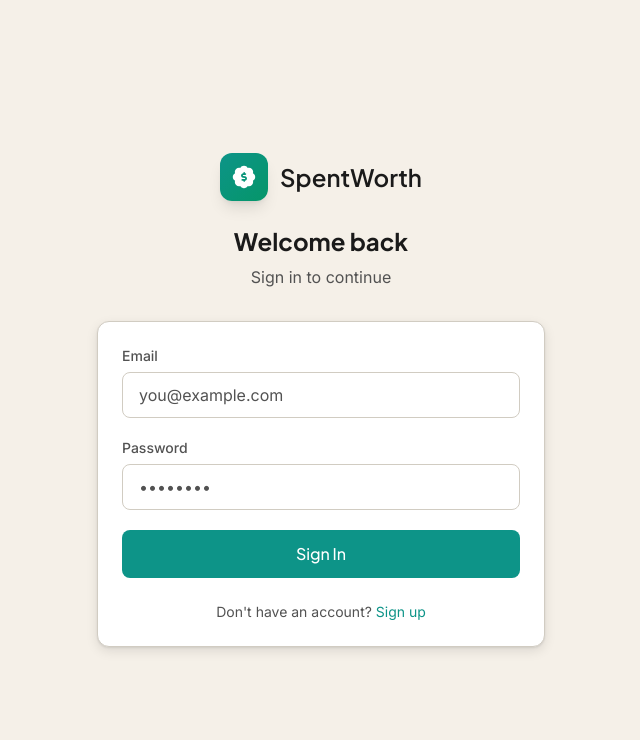
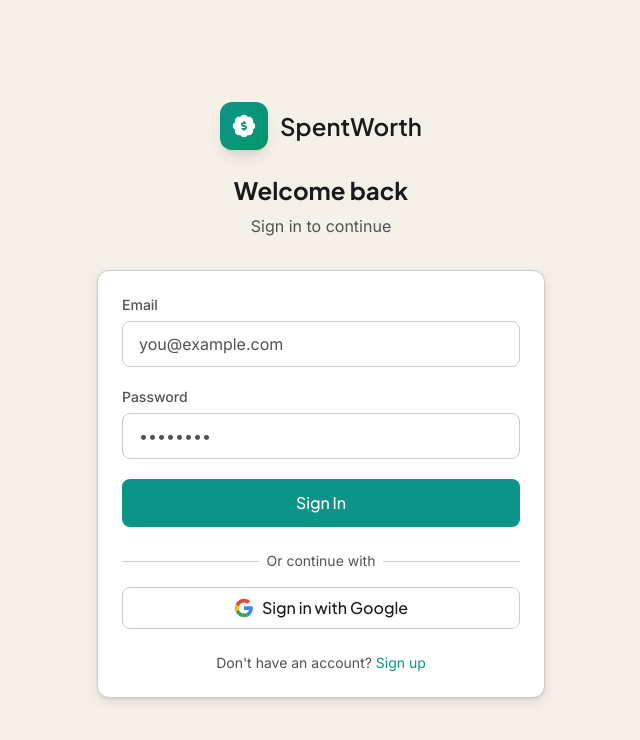
Before and after one commit to Marcus-Verus/spentworth, a SvelteKit app: page /login in a window 1280 px wide. Shown: the top 740 px of the page, without its empty margins (319-959 px from the left). Built offline with nearby package versions, Linux system fonts and the light colour scheme; no server answers.

Commit message:
Fix divider line styling and update favicon to use logo

```diff
--- a/src/hooks.server.ts
+++ b/src/hooks.server.ts
@@ -56,11 +56,12 @@
 		throw redirect(303, '/login');
 	}
 
-	// Redirect logged-in users away from auth pages
+	// Redirect logged-in users away from auth pages (but allow callback)
 	const authRoutes = ['/login', '/signup'];
 	const isAuthRoute = authRoutes.includes(event.url.pathname);
+	const isCallbackRoute = event.url.pathname === '/auth/callback';
 
-	if (isAuthRoute && session) {
+	if (isAuthRoute && session && !isCallbackRoute) {
 		throw redirect(303, '/dashboard');
 	}
 
--- /dev/null
+++ b/src/routes/auth/callback/+server.ts
@@ -0,0 +1,17 @@
+import { redirect } from '@sveltejs/kit';
+import type { RequestHandler } from './$types';
+
+export const GET: RequestHandler = async ({ url, cookies, locals: { supabase } }) => {
+	const code = url.searchParams.get('code');
+	const next = url.searchParams.get('next') || '/dashboard';
+
+	if (code) {
+		const { error } = await supabase.auth.exchangeCodeForSession(code);
+		if (!error) {
+			throw redirect(303, next);
+		}
+	}
+
+	// If there's an error or no code, redirect to login
+	throw redirect(303, '/login');
+};
--- a/src/routes/budgets/+page.svelte
+++ b/src/routes/budgets/+page.svelte
@@ -86,6 +86,31 @@
 		const largeArc = endAngle - startAngle > 180 ? 1 : 0;
 
 		return `M ${x1} ${y1} A ${radius} ${radius} 0 ${largeArc} 1 ${x2} ${y2} L ${x3} ${y3} A ${innerRadius} ${innerRadius} 0 ${largeArc} 0 ${x4} ${y4} Z`;
+	}
+
+	// Colors for donut chart
+	const COLORS = [
+		'#10b981', '#06b6d4', '#8b5cf6', '#f59e0b', '#ef4444',
+		'#ec4899', '#6366f1', '#14b8a6', '#f97316', '#84cc16'
+	];
+
+	// Get spending by category from budgets
+	function getCategorySpending() {
+		if (!budgets || budgets.length === 0) return [];
+
+		const categoryMap = new Map<string, number>();
+		for (const budget of budgets) {
+			const spent = budget.currentSpent || 0;
+			if (spent > 0) {
+				categoryMap.set(budget.category, (categoryMap.get(budget.category) || 0) + spent);
+			}
+		}
+
+		const categories = Array.from(categoryMap.entries())
+			.map(([category, spent]) => ({ category, spent }))
+			.sort((a, b) => b.spent - a.spent);
+
+		return categories;
 	}
 
 	async function loadBudgets() {
@@ -365,6 +390,43 @@
 			<!-- Charts Section -->
 			{#if summary && budgets.length > 0}
 				<div class="grid grid-cols-1 lg:grid-cols-2 gap-4 sm:gap-6 mb-6 sm:mb-8">
+					<!-- Spending by Category Donut Chart -->
+					{#if getCategorySpending().length > 0}
+						{@const categorySpending = getCategorySpending()}
+						{@const totalSpent = categorySpending.reduce((sum, cat) => sum + cat.spent, 0)}
+						<div class="rounded-2xl p-4 sm:p-6" style="background: {isDark ? '#1a1a1a' : '#ffffff'}; border: 1px solid {isDark ? '#2a2a2a' : '#e5e5e5'}; box-shadow: {isDark ? 'none' : '0 2px 8px rgba(0,0,0,0.06)'}">
+							<h3 class="font-display font-semibold mb-3 sm:mb-4 text-base sm:text-lg" style="color: {isDark ? '#ffffff' : '#171717'}">Spending by Category</h3>
+							<div class="flex flex-col sm:flex-row items-center gap-4 sm:gap-6">
+								<div class="relative flex-shrink-0">
+									{#if totalSpent > 0}
+										<svg viewBox="0 0 200 200" class="w-32 h-32 sm:w-44 sm:h-44">
+											{#each categorySpending as cat, i}
+												{@const startAngle = categorySpending.slice(0, i).reduce((acc, c) => acc + (c.spent / totalSpent) * 360, 0)}
+												{@const angle = (cat.spent / totalSpent) * 360}
+												{#if angle > 0.5}
+													<path d={getDonutPath(startAngle, startAngle + angle - 0.5)} fill={COLORS[i % COLORS.length]} class="hover:opacity-80 transition-opacity cursor-pointer">
+														<title>{cat.category}: {formatCurrency(cat.spent)}</title>
+													</path>
+												{/if}
+											{/each}
+											<text x="100" y="95" text-anchor="middle" class="text-[10px] sm:text-xs" style="fill: {isDark ? '#a3a3a3' : '#737373'}">Total</text>
+											<text x="100" y="115" text-anchor="middle" class="font-display font-bold text-sm sm:text-base" style="fill: {isDark ? '#ffffff' : '#171717'}">{formatCurrency(totalSpent)}</text>
+										</svg>
+									{/if}
+								</div>
+								<div class="flex-1 w-full grid grid-cols-2 sm:grid-cols-1 gap-1 sm:gap-2">
+									{#each categorySpending as cat, i}
+										<div class="flex items-center gap-2">
+											<div class="w-2 h-2 sm:w-3 sm:h-3 rounded-sm flex-shrink-0" style="background: {COLORS[i % COLORS.length]}"></div>
+											<span class="flex-1 truncate text-xs sm:text-sm" style="color: {isDark ? '#ffffff' : '#171717'}">{cat.category}</span>
+											<span class="font-mono text-[10px] sm:text-xs" style="color: {isDark ? '#a3a3a3' : '#737373'}">{formatCurrency(cat.spent)}</span>
+										</div>
+									{/each}
+								</div>
+							</div>
+						</div>
+					{/if}
+
 					<!-- Budget Usage Donut Chart -->
 					<div class="rounded-2xl p-4 sm:p-6" style="background: {isDark ? '#1a1a1a' : '#ffffff'}; border: 1px solid {isDark ? '#2a2a2a' : '#e5e5e5'}; box-shadow: {isDark ? 'none' : '0 2px 8px rgba(0,0,0,0.06)'}">
 						<h3 class="font-display font-semibold mb-4 text-base sm:text-lg" style="color: {isDark ? '#ffffff' : '#171717'}">Budget Usage</h3>
@@ -404,13 +466,15 @@
 						</div>
 					</div>
 
-					<!-- Budget vs Spent Bar Chart -->
-					<div class="rounded-2xl p-4 sm:p-6" style="background: {isDark ? '#1a1a1a' : '#ffffff'}; border: 1px solid {isDark ? '#2a2a2a' : '#e5e5e5'}; box-shadow: {isDark ? 'none' : '0 2px 8px rgba(0,0,0,0.06)'}">
+				</div>
+
+				<!-- Budget vs Spent Bar Chart -->
+				{#if budgets.length > 0}
+					{@const chartBudgets = budgets.slice(0, 8)}
+					{@const maxBudget = chartBudgets.length > 0 ? Math.max(...chartBudgets.map(b => Math.max(b.monthlyLimit || 0, b.currentSpent || 0, 1)), 1) : 1}
+					<div class="rounded-2xl p-4 sm:p-6 mb-6 sm:mb-8" style="background: {isDark ? '#1a1a1a' : '#ffffff'}; border: 1px solid {isDark ? '#2a2a2a' : '#e5e5e5'}; box-shadow: {isDark ? 'none' : '0 2px 8px rgba(0,0,0,0.06)'}">
 						<h3 class="font-display font-semibold mb-4 text-base sm:text-lg" style="color: {isDark ? '#ffffff' : '#171717'}">Budget vs Spent</h3>
-						{#if budgets.length > 0}
-							{@const chartBudgets = budgets.slice(0, 8)}
-							{@const maxBudget = chartBudgets.length > 0 ? Math.max(...chartBudgets.map(b => Math.max(b.monthlyLimit || 0, b.currentSpent || 0, 1)), 1) : 1}
-							<div class="h-48 sm:h-56 flex items-end gap-1.5 sm:gap-2">
+						<div class="h-48 sm:h-56 flex items-end gap-1.5 sm:gap-2">
 							{#each chartBudgets as budget}
 								{@const budgetHeight = maxBudget > 0 ? ((budget.monthlyLimit || 0) / maxBudget) * 100 : 0}
 								{@const spentHeight = maxBudget > 0 ? ((budget.currentSpent || 0) / maxBudget) * 100 : 0}
@@ -439,10 +503,9 @@
 									</span>
 								</div>
 							{/each}
-							</div>
-						{/if}
+						</div>
 					</div>
-				</div>
+				{/if}
 			{/if}
 
 			<!-- Budget Cards -->
--- a/src/routes/login/+page.svelte
+++ b/src/routes/login/+page.svelte
@@ -24,6 +24,24 @@
 			loading = false;
 		} else {
 			goto('/dashboard');
+		}
+	}
+
+	async function handleGoogleLogin() {
+		loading = true;
+		error = null;
+
+		const origin = typeof window !== 'undefined' ? window.location.origin : '';
+		const { error: authError } = await data.supabase.auth.signInWithOAuth({
+			provider: 'google',
+			options: {
+				redirectTo: `${origin}/auth/callback`
+			}
+		});
+
+		if (authError) {
+			error = authError.message;
+			loading = false;
 		}
 	}
 </script>
@@ -78,6 +96,32 @@
 				</button>
 			</form>
 
+			<div class="mt-6">
+				<div class="relative">
+					<div class="absolute inset-0 flex items-center">
+						<div class="w-full border-t" style="border-color: var(--sw-border)"></div>
+					</div>
+					<div class="relative flex justify-center text-sm">
+						<span class="px-2" style="background: var(--sw-surface); color: var(--sw-text-dim)">Or continue with</span>
+					</div>
+				</div>
+
+				<button
+					type="button"
+					onclick={handleGoogleLogin}
+					disabled={loading}
+					class="btn btn-secondary w-full mt-4 flex items-center justify-center gap-2"
+				>
+					<svg class="w-5 h-5" viewBox="0 0 24 24">
+						<path fill="#4285F4" d="M22.56 12.25c0-.78-.07-1.53-.2-2.25H12v4.26h5.92c-.26 1.37-1.04 2.53-2.21 3.31v2.77h3.57c2.08-1.92 3.28-4.74 3.28-8.09z"/>
+						<path fill="#34A853" d="M12 23c2.97 0 5.46-.98 7.28-2.66l-3.57-2.77c-.98.66-2.23 1.06-3.71 1.06-2.86 0-5.29-1.93-6.16-4.53H2.18v2.84C3.99 20.53 7.7 23 12 23z"/>
+						<path fill="#FBBC05" d="M5.84 14.09c-.22-.66-.35-1.36-.35-2.09s.13-1.43.35-2.09V7.07H2.18C1.43 8.55 1 10.22 1 12s.43 3.45 1.18 4.93l2.85-2.22.81-.62z"/>
+						<path fill="#EA4335" d="M12 5.38c1.62 0 3.06.56 4.21 1.64l3.15-3.15C17.45 2.09 14.97 1 12 1 7.7 1 3.99 3.47 2.18 7.07l3.66 2.84c.87-2.6 3.3-4.53 6.16-4.53z"/>
+					</svg>
+					Sign in with Google
+				</button>
+			</div>
+
 			<div class="mt-6 text-center text-sm text-sw-text-dim">
 				Don't have an account?
 				<a href="/signup" class="text-sw-accent hover:underline">Sign up</a>
```
Also changed, not shown: static/favicon.svg.
